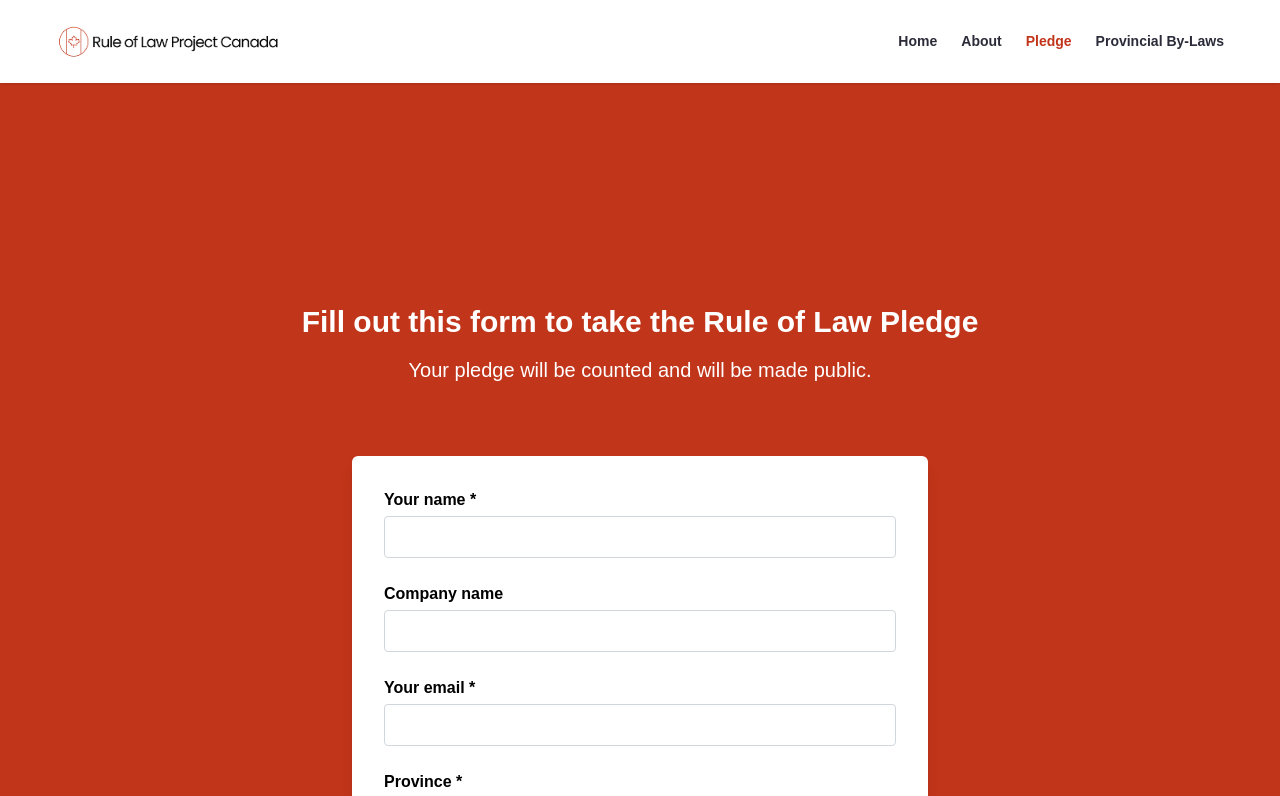
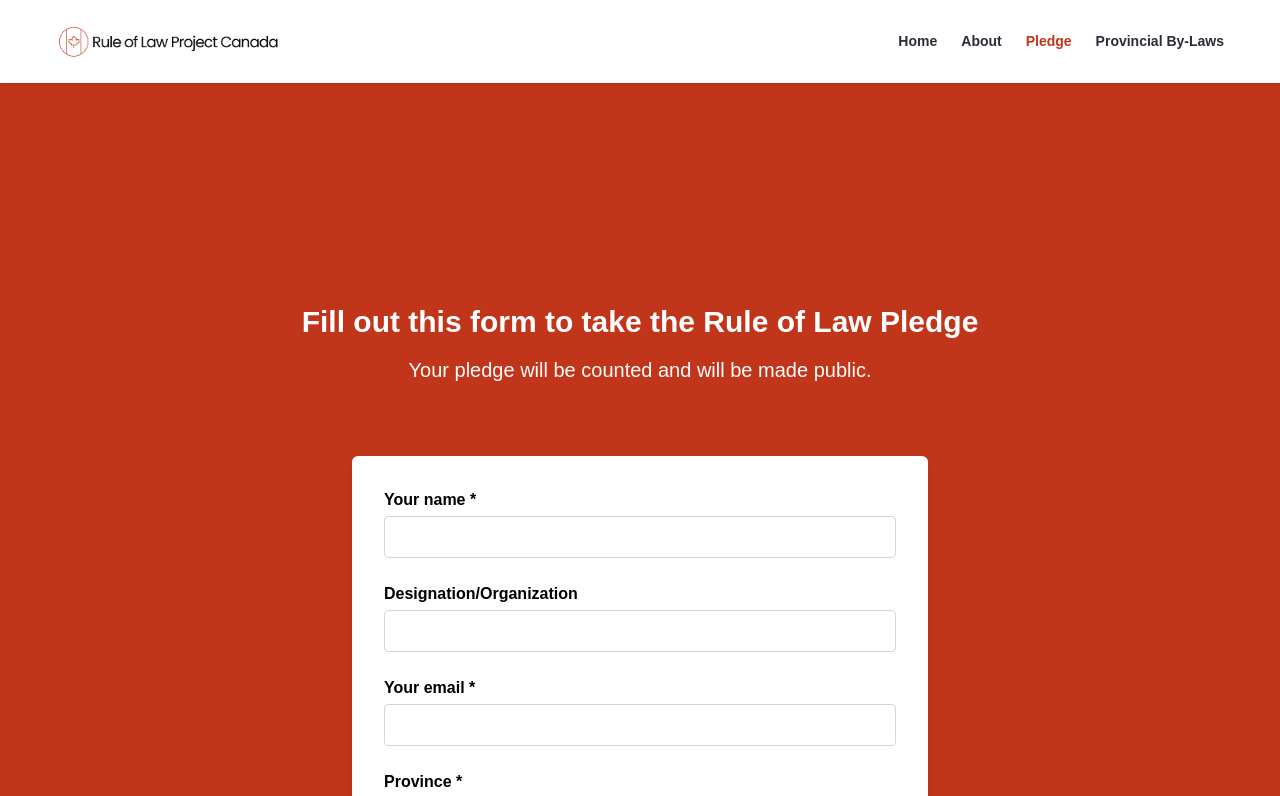
Before and after one commit to Ifeayolu/Rule-of-Law-Project-Canada, a Next.js app: page /pledge in a window 1280 px wide. Shown: the top 796 px of the page. Built offline with nearby package versions, Linux system fonts and the light colour scheme; no server answers; the database is empty.

Commit message:
rule-of-law major update

```diff
--- a/components/pledge/PledgeForm.js
+++ b/components/pledge/PledgeForm.js
@@ -134,7 +134,7 @@ export default function PledgeForm({
           htmlFor='companyName'
           className='block text-sm md:text-base font-bold text-black mb-1'
         >
-          Company name
+          Designation/Organization
         </label>
         <input
           type='text'
```
